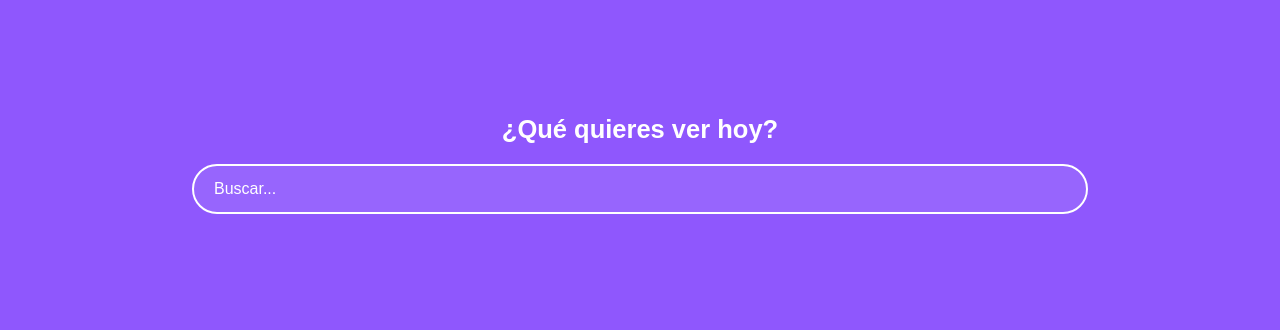
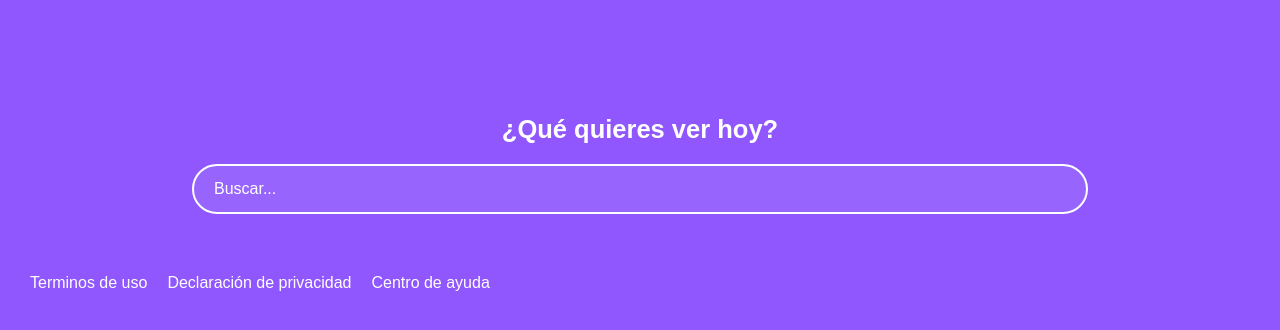
Before and after one commit to EH-EliezerHernandez/mi-proyecto-platzi-video, a plain HTML site: page index.html in a window 1280 px wide. Shown: the part 84-414 px from the top of the page. Drawn offline with Linux system fonts and the light colour scheme; a web font is replaced by a local one.

Commit message:
Agregando la estructura html del footer, ademas de los primeros estilos del mismo

```diff
--- a/css/styles.scss
+++ b/css/styles.scss
@@ -118,3 +118,17 @@ body {
     font-family: var(--fuente-principal);
   }
 }
+/* footer */
+.footer {
+  @extend %container;
+  padding-block-start: 60px;
+  padding-block-end: 60px;
+  .footer__container-navegacion {
+    display: flex;
+    column-gap: 20px;
+    list-style: none;
+    .footer__enlace {
+      @extend %enlace;
+    }
+  }
+}
--- a/index.html
+++ b/index.html
@@ -39,5 +39,20 @@
       <h2 class="section-search__tittle">¿Qué quieres ver hoy?</h2>
       <input class="search" type="search" placeholder="Buscar..." />
     </section>
+    <footer class="footer">
+      <nav class="footer__navegacion">
+        <ul class="footer__container-navegacion">
+          <li>
+            <a href="/" class="footer__enlace">Terminos de uso</a>
+          </li>
+          <li>
+            <a href="/" class="footer__enlace">Declaración de privacidad</a>
+          </li>
+          <li>
+            <a href="/" class="footer__enlace">Centro de ayuda</a>
+          </li>
+        </ul>
+      </nav>
+    </footer>
   </body>
 </html>
```
Also changed, not shown: css/styles.css, 1 other file.
